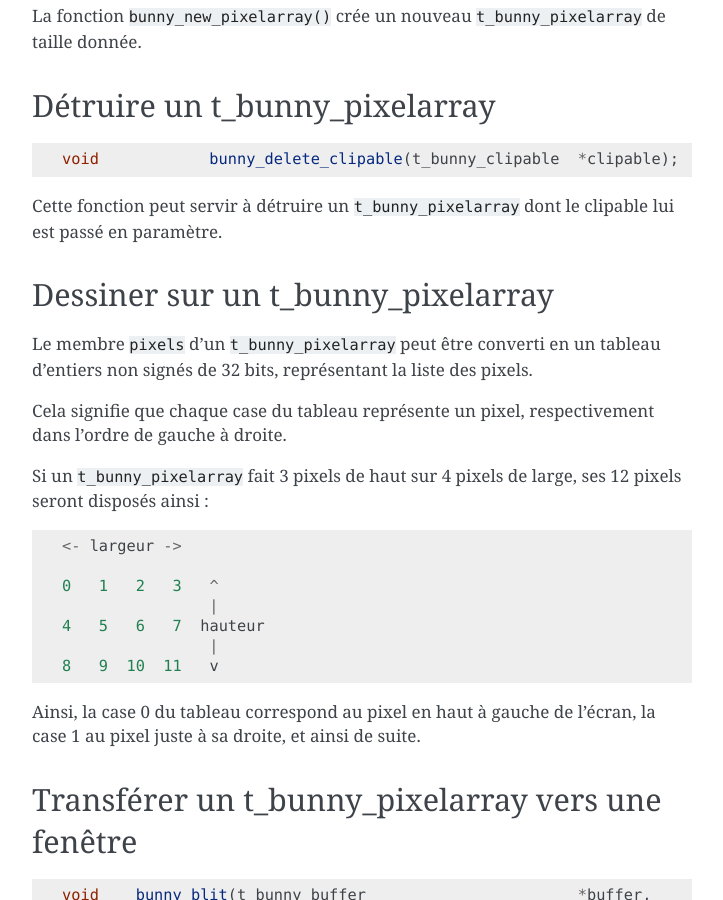
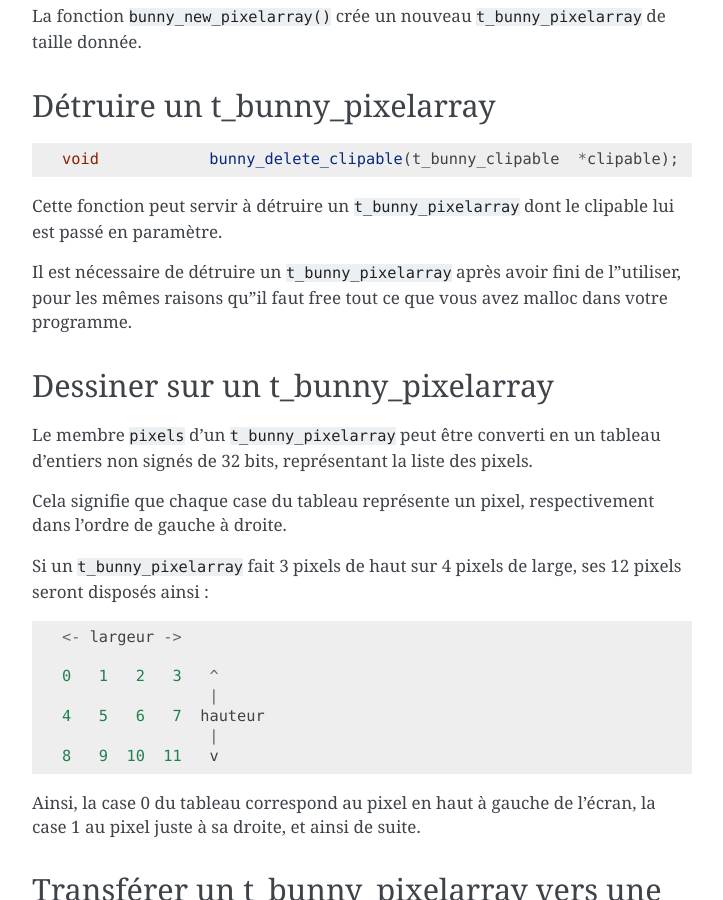
Before and after one commit to motet-a/liblapin-tutorial, a Sphinx documentation site: the page built from source/drawing.md, in a window 1280 px wide and 900 px high, scrolled down 1616 px. Shown: the whole window, without its empty margins (388-1111 px from the left). Built offline with Sphinx 7.4.7, drawn with Linux system fonts in a browser that asks for light colours.

Commit message:
Update drawing.md
Upate part about delete clipable

```diff
--- a/source/drawing.md
+++ b/source/drawing.md
@@ -101,6 +101,8 @@ void		bunny_delete_clipable(t_bunny_clipable	*clipable);
 Cette fonction peut servir à détruire un `t_bunny_pixelarray` dont le clipable
 lui est passé en paramètre.
 
+Il est nécessaire de détruire un `t_bunny_pixelarray` après avoir fini de l'utiliser, pour les mêmes raisons qu'il faut free tout ce que vous avez malloc dans votre programme.
+
 ## Dessiner sur un t_bunny_pixelarray ##
 
 Le membre `pixels` d’un `t_bunny_pixelarray` peut être converti en un
```
